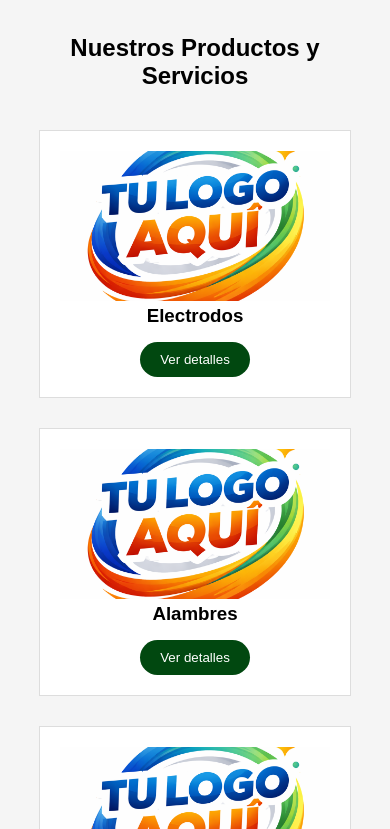
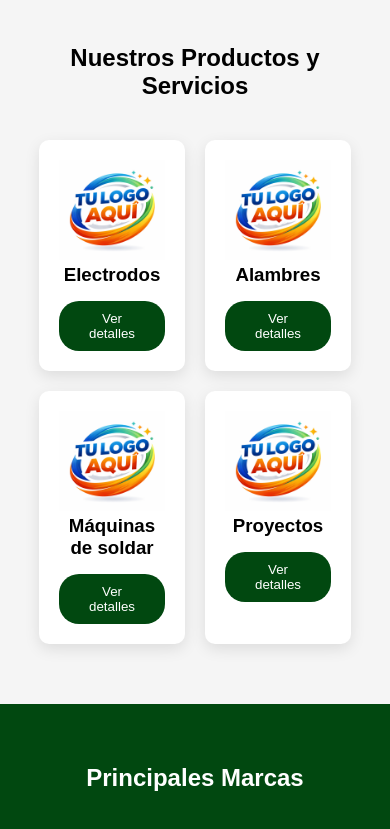
Before and after one commit to Pixdarr-RD/roco, a plain HTML site: page index.html in a window 390 px wide. Shown: the part 680-1509 px from the top of the page. Drawn offline with Linux system fonts and the light colour scheme.

Commit message:
Update style.css

```diff
--- a/style.css
+++ b/style.css
@@ -132,7 +132,7 @@ background:#014810;
 color:white;
 text-align:center;
 padding:60px 0;
-margin-top: 10px;
+margin-top: 20px;
 }
 
 /* PRODUCTOS */
@@ -144,7 +144,7 @@ text-align:center;
 
 .grid{
 display:grid;
-grid-template-columns:repeat(auto-fit,minmax(220px,1fr));
+grid-template-columns:repeat(4,1fr);
 gap:30px;
 margin-top:40px;
 }
@@ -152,12 +152,13 @@ margin-top:40px;
 .card{
 background:white;
 padding:20px;
-border:1px solid #ddd;
+border-radius:10px;
+box-shadow:0 5px 15px rgba(0,0,0,0.1);
 }
 
 .card img{
 width:100%;
-height:150px;
+height:100px;
 object-fit:cover;
 }
 
@@ -168,6 +169,7 @@ color:white;
 border:none;
 padding:10px 20px;
 border-radius:20px;
+cursor:pointer;
 }
 
 /* MARCAS */
@@ -470,6 +472,7 @@ grid-template-columns:1fr;
         align-items: center;
         padding: 10px 5%;
         flex-direction: row;
+        justify-content: space-around;
     }
 
     .topbar-logo img {
@@ -511,6 +514,16 @@ gap:15px;
 max-width:100%;
 }
 
+/* Nuestros Productos y Servicios */
+.grid{
+grid-template-columns:repeat(2,1fr);
+gap:20px;
+}
+
+.card img{
+width:100%;
+}
+
 }
 /* fin marcas */
 
@@ -520,4 +533,5 @@ max-width:100%;
     list-style: none;
     flex-wrap: wrap;
     flex-direction: column;
+    padding: 0px;
 }
```
